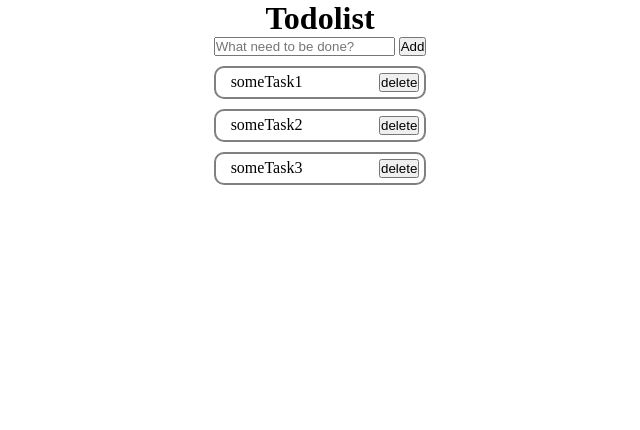
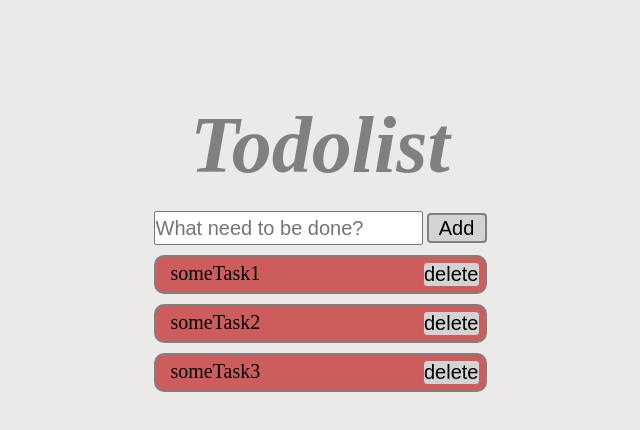
Before and after one commit to Eugen-Ivanushkin/todo-vanillaJS, a plain HTML site: page index.html in a window 1280 px wide. Shown: the whole page, without its empty margins (320-960 px from the left). Drawn offline with Linux system fonts and the light colour scheme.

Commit message:
Add some styles for todo

```diff
--- a/index.html
+++ b/index.html
@@ -15,7 +15,7 @@
 
   <input id="input" type="text" placeholder="What need to be done?">
   <button id="add" type="button">Add</button>
-  <ul id="todo_list"></ul>
+  <ul id="todo_list" class="todo_list"></ul>
   <div id="grop_button"></div>
 </div>
 
--- a/index.js
+++ b/index.js
@@ -47,6 +47,7 @@ function theClick(e) {
             waitingForClick = false;
         }
         const inputChangeText = document.createElement('input');
+        inputChangeText.classList.add('change_input');
         const textEl = e.target;
         inputChangeText.value = e.target.textContent;
         textEl.parentElement.prepend(inputChangeText);
@@ -151,11 +152,11 @@ function render(){
 
     const li = document.createElement('li');
     li.setAttribute('id', item.id);
-    li.setAttribute('class', 'list-item');
+    li.classList.add('list-item');
 
     const deleteButton = document.createElement('button');
     deleteButton.innerText = 'delete';
-    deleteButton.setAttribute('class', 'item-delete-button');
+    deleteButton.classList.add('item-delete-button');
 
     const p = document.createElement('p');
     p.innerText = item.text;
@@ -178,8 +179,4 @@ createTask('someTask3');
 
 render();
 
-//Использовать classlist
-
-//Добавить стили
-
 //Переделать под реакт с <div id="root">
--- a/style.css
+++ b/style.css
@@ -10,15 +10,37 @@ body {
   flex-direction: column;
   align-content: center;
   justify-content: center;
+
+  padding: 100px 0;
+
+  background: rgb(236, 233, 233);
 }
 
 h1 {
+  font-size: 80px;
+  font-style: italic;
   text-align: center;
+  color: gray;
 }
 
 .main {
   display: inline-block;
   margin: 0 auto;
+}
+
+.main input {
+  margin-top: 20px;
+  height: 30px;
+  font-size: 20px;
+}
+
+#add {
+  height: 30px;
+  width: 60px;
+  border: 2px solid gray;
+  background: lightgray;
+  border-radius: 4px;
+  font-size: 20px;
 }
 
 .list-item {
@@ -27,8 +49,18 @@ h1 {
   padding: 5px;
 
   border: 2px solid gray;
+  background:indianred;
   border-radius: 10px;
   margin: 10px 0;
+
+  font-size: 20px;
+}
+
+.list-item button {
+  font-size: 20px;
+  border: 1px solid indianred;
+  background: lightgray;
+  border-radius: 4px;
 }
 
 p {
@@ -38,3 +70,8 @@ p {
 .isDone {
   text-decoration: line-through;
 }
+
+.change_input {
+  outline: 0;
+  outline-offset: 0;
+}
```
